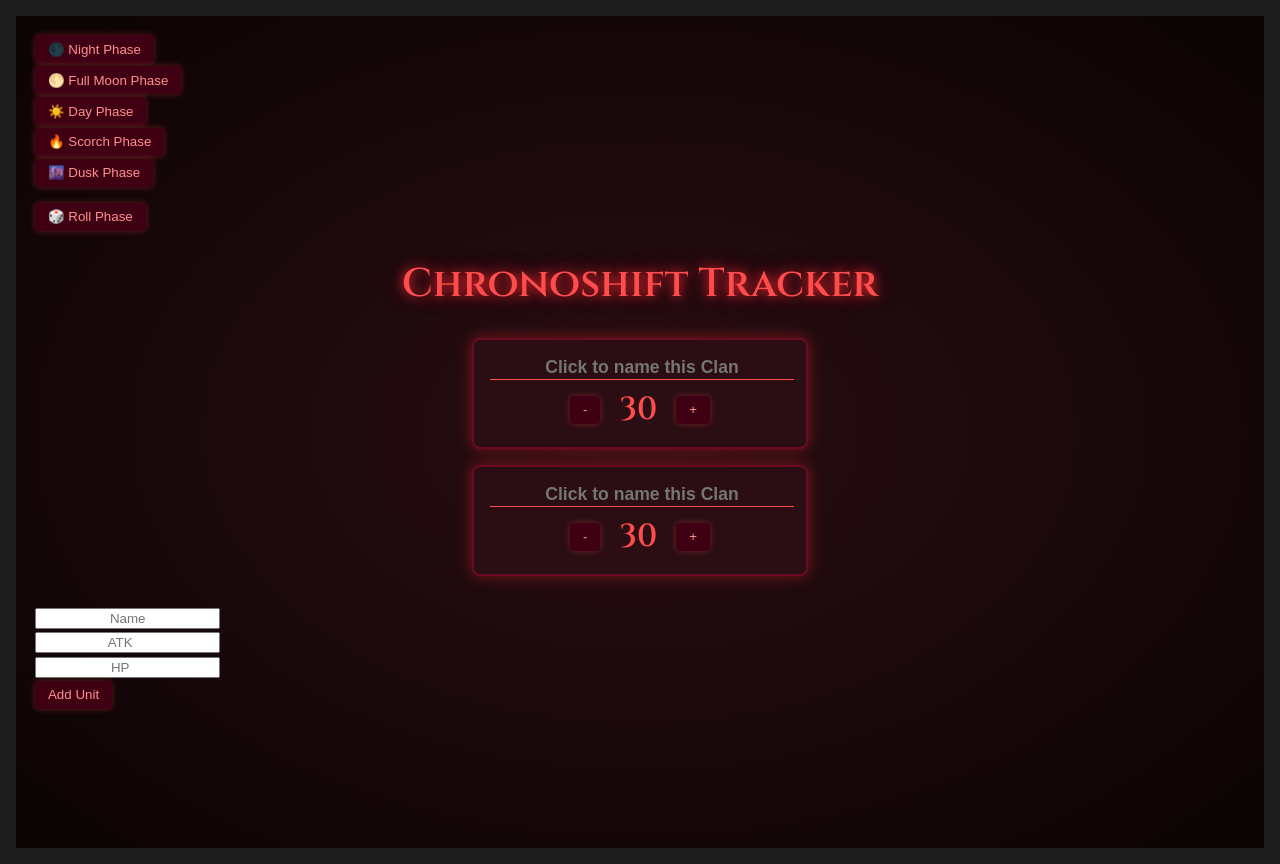
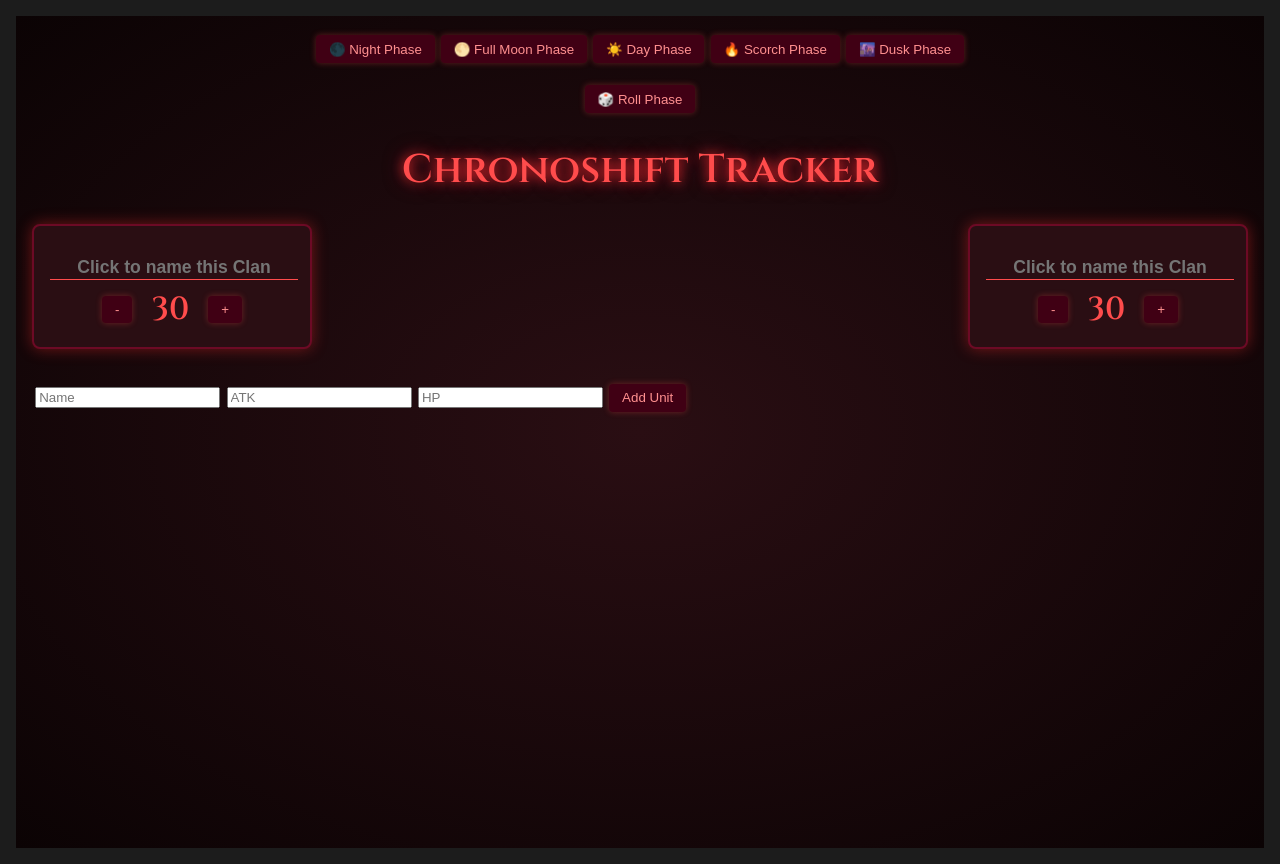
Before and after one commit to YatoCrow/chronoshift-tracker, a React (Vite) app: page / in a window 1280 px wide. Built offline with nearby package versions, Linux system fonts and the light colour scheme.

Commit message:
Update App.css

```diff
--- a/src/App.css
+++ b/src/App.css
@@ -352,32 +352,3 @@ body {
   transform: scale(1.05);
   box-shadow: 0 0 10px #d8b78eaa;
 }
-
-/* === GLOBAL CENTERING FIXES === */
-.player-hp {
-  display: flex;
-  flex-direction: column;
-  align-items: center;
-  gap: 1rem;
-}
-
-.hp-counter {
-  width: 100%;
-  max-width: 300px;
-  margin: 0 auto;
-}
-
-.hp-controls {
-  display: flex;
-  justify-content: center;
-  align-items: center;
-  gap: 1rem;
-}
-
-.unit-form,
-button,
-input {
-  text-align: center;
-  margin: 0 auto;
-  display: block;
-}
```
